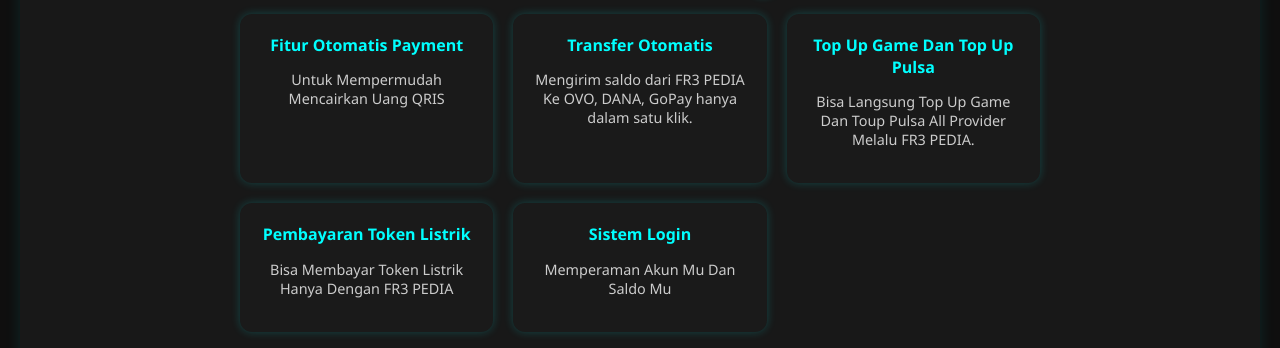
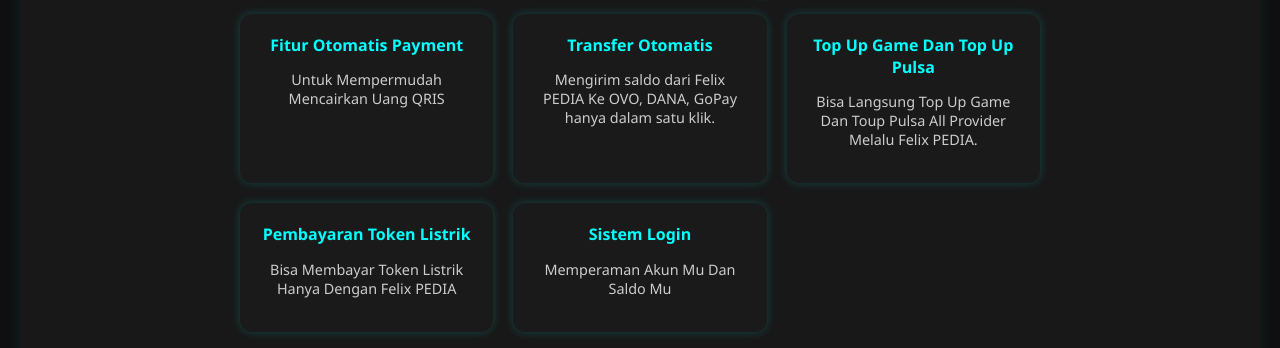
Before and after one commit to Facebookjs/felix-pedia, a plain HTML site: page index.html in a window 1280 px wide. Shown: the part 686-1034 px from the top of the page. Drawn offline with Linux system fonts and the light colour scheme.

Commit message:
Update index.html

```diff
--- a/index.html
+++ b/index.html
@@ -183,15 +183,15 @@
     </div>
     <div style="background: #1a1a1a; padding: 20px; border-radius: 12px; color: #00ffff; box-shadow: 0 0 10px rgba(0,255,255,0.2); transition: transform 0.3s;">
       <strong>Transfer Otomatis</strong>
-      <p style="color: #ccc; font-size: 0.9rem;">Mengirim saldo dari FR3 PEDIA Ke OVO, DANA, GoPay hanya dalam satu klik.</p>
+      <p style="color: #ccc; font-size: 0.9rem;">Mengirim saldo dari Felix PEDIA Ke OVO, DANA, GoPay hanya dalam satu klik.</p>
     </div>
     <div style="background: #1a1a1a; padding: 20px; border-radius: 12px; color: #00ffff; box-shadow: 0 0 10px rgba(0,255,255,0.2); transition: transform 0.3s;">
       <strong>Top Up Game Dan Top Up Pulsa</strong>
-      <p style="color: #ccc; font-size: 0.9rem;">Bisa Langsung Top Up Game Dan Toup Pulsa All Provider Melalu FR3 PEDIA.</p>
+      <p style="color: #ccc; font-size: 0.9rem;">Bisa Langsung Top Up Game Dan Toup Pulsa All Provider Melalu Felix PEDIA.</p>
     </div>
     <div style="background: #1a1a1a; padding: 20px; border-radius: 12px; color: #00ffff; box-shadow: 0 0 10px rgba(0,255,255,0.2); transition: transform 0.3s;">
       <strong>Pembayaran Token Listrik</strong>
-      <p style="color: #ccc; font-size: 0.9rem;">Bisa Membayar Token Listrik Hanya Dengan FR3 PEDIA</p>
+      <p style="color: #ccc; font-size: 0.9rem;">Bisa Membayar Token Listrik Hanya Dengan Felix PEDIA</p>
     </div>
     <div style="background: #1a1a1a; padding: 20px; border-radius: 12px; color: #00ffff; box-shadow: 0 0 10px rgba(0,255,255,0.2); transition: transform 0.3s;">
       <strong>Sistem Login</strong>
```
